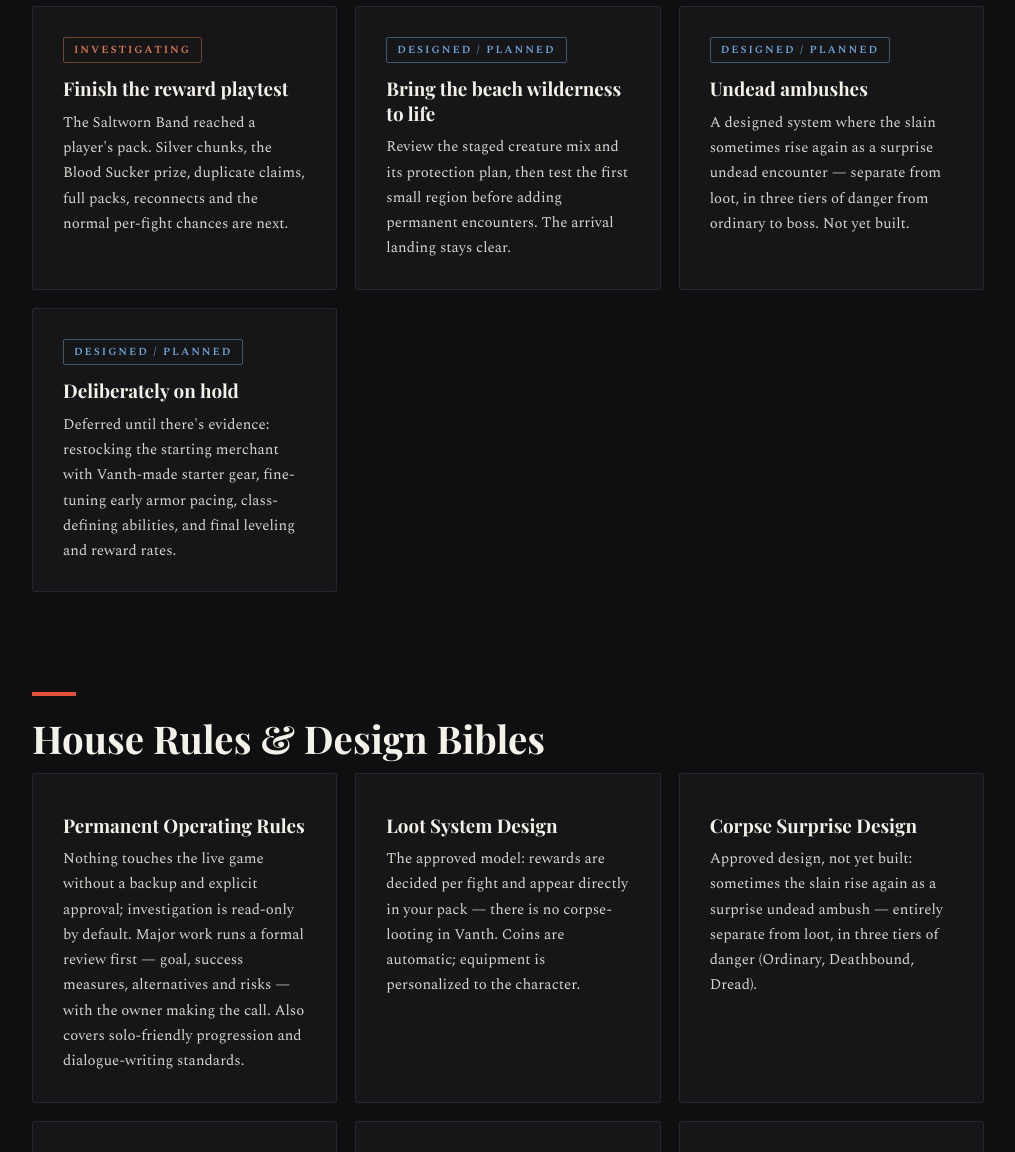
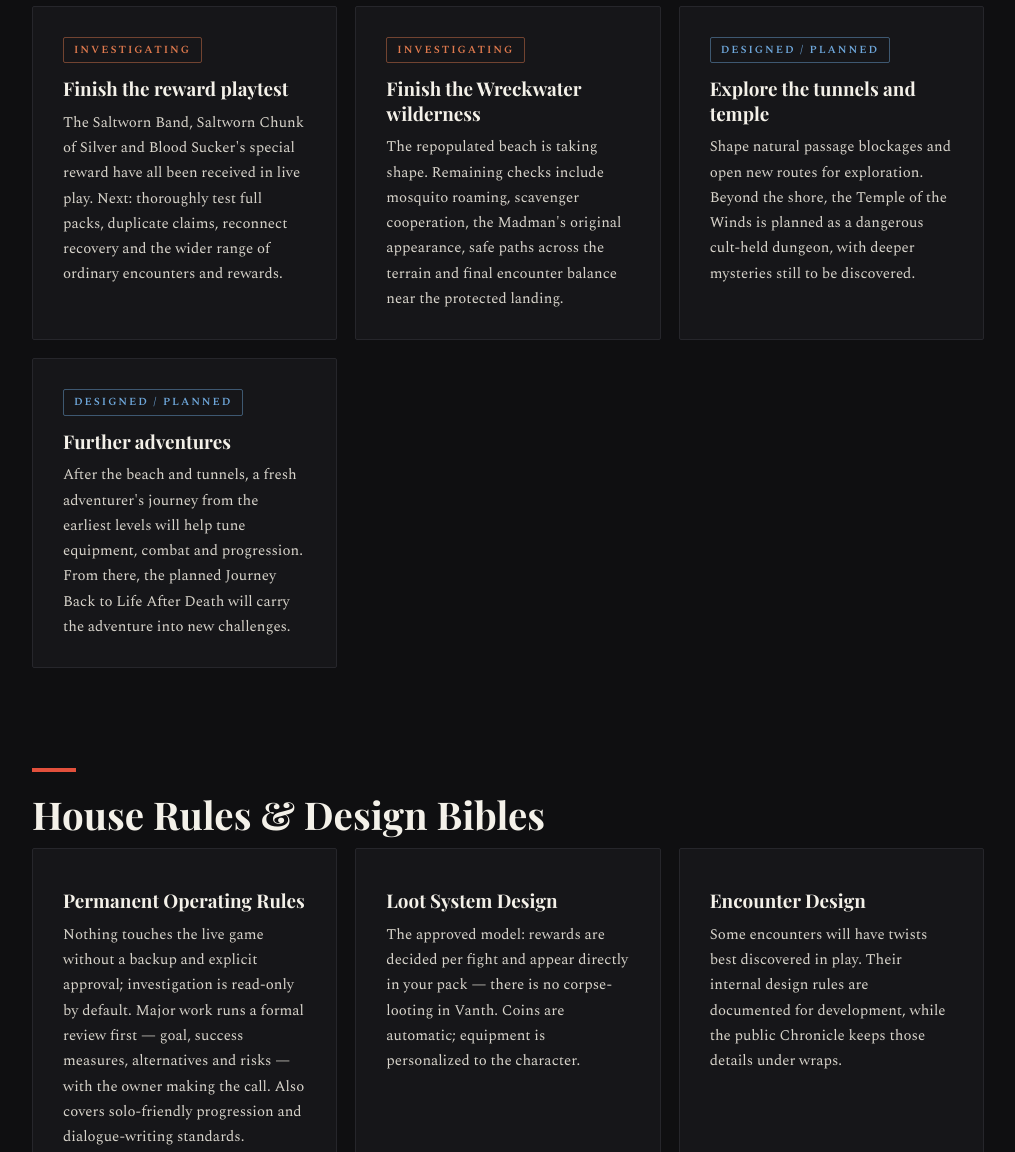
Before and after one commit to VanthOnline/vanthonline.github.io, a plain HTML site: page index.html in a window 1280 px wide. Shown: the part 4860-6012 px from the top of the page, without its empty margins (132-1147 px from the left). Drawn offline with nearby package versions, Linux system fonts and the light colour scheme; a web font is replaced by a local one.

```diff
--- a/index.html
+++ b/index.html
@@ -8,7 +8,7 @@
 <link rel="preconnect" href="https://fonts.googleapis.com">
 <link rel="preconnect" href="https://fonts.gstatic.com" crossorigin>
 <link href="https://fonts.googleapis.com/css2?family=Cinzel:wght@700&family=Playfair+Display:ital,wght@0,500;0,700;1,500&family=Spectral:ital,wght@0,300;0,400;0,600;1,400&display=swap" rel="stylesheet">
-<link rel="stylesheet" href="styles.css?v=20261119212929">
+<link rel="stylesheet" href="styles.css?v=20261119213417">
 </head>
 <body>
 
@@ -272,22 +272,22 @@
       <div class="panel pending-card">
         <span class="chip investigating">Investigating</span>
         <h3>Finish the reward playtest</h3>
-        <p>The Saltworn Band reached a player's pack. Silver chunks, the Blood Sucker prize, duplicate claims, full packs, reconnects and the normal per-fight chances are next.</p>
+        <p>The Saltworn Band, Saltworn Chunk of Silver and Blood Sucker's special reward have all been received in live play. Next: thoroughly test full packs, duplicate claims, reconnect recovery and the wider range of ordinary encounters and rewards.</p>
+      </div>
+      <div class="panel pending-card">
+        <span class="chip investigating">Investigating</span>
+        <h3>Finish the Wreckwater wilderness</h3>
+        <p>The repopulated beach is taking shape. Remaining checks include mosquito roaming, scavenger cooperation, the Madman's original appearance, safe paths across the terrain and final encounter balance near the protected landing.</p>
       </div>
       <div class="panel pending-card">
         <span class="chip designed">Designed / planned</span>
-        <h3>Bring the beach wilderness to life</h3>
-        <p>Review the staged creature mix and its protection plan, then test the first small region before adding permanent encounters. The arrival landing stays clear.</p>
+        <h3>Explore the tunnels and temple</h3>
+        <p>Shape natural passage blockages and open new routes for exploration. Beyond the shore, the Temple of the Winds is planned as a dangerous cult-held dungeon, with deeper mysteries still to be discovered.</p>
       </div>
       <div class="panel pending-card">
         <span class="chip designed">Designed / planned</span>
-        <h3>Undead ambushes</h3>
-        <p>A designed system where the slain sometimes rise again as a surprise undead encounter &mdash; separate from loot, in three tiers of danger from ordinary to boss. Not yet built.</p>
-      </div>
-      <div class="panel pending-card">
-        <span class="chip designed">Designed / planned</span>
-        <h3>Deliberately on hold</h3>
-        <p>Deferred until there's evidence: restocking the starting merchant with Vanth-made starter gear, fine-tuning early armor pacing, class-defining abilities, and final leveling and reward rates.</p>
+        <h3>Further adventures</h3>
+        <p>After the beach and tunnels, a fresh adventurer's journey from the earliest levels will help tune equipment, combat and progression. From there, the planned Journey Back to Life After Death will carry the adventure into new challenges.</p>
       </div>
     </div>
   </section>
@@ -305,8 +305,8 @@
         <p>The approved model: rewards are decided per fight and appear directly in your pack &mdash; there is no corpse-looting in Vanth. Coins are automatic; equipment is personalized to the character.</p>
       </div>
       <div class="panel rule-card">
-        <h3>Corpse Surprise Design</h3>
-        <p>Approved design, not yet built: sometimes the slain rise again as a surprise undead ambush &mdash; entirely separate from loot, in three tiers of danger (Ordinary, Deathbound, Dread).</p>
+        <h3>Encounter Design</h3>
+        <p>Some encounters will have twists best discovered in play. Their internal design rules are documented for development, while the public Chronicle keeps those details under wraps.</p>
       </div>
       <div class="panel rule-card">
         <h3>Reward Overflow Design</h3>
@@ -331,6 +331,6 @@
 
 <button class="to-top" id="toTop" aria-label="Back to top" title="Back to top">&#9650;</button>
 
-<script src="script.js?v=20261119212929"></script>
+<script src="script.js?v=20261119213417"></script>
 </body>
 </html>
```
